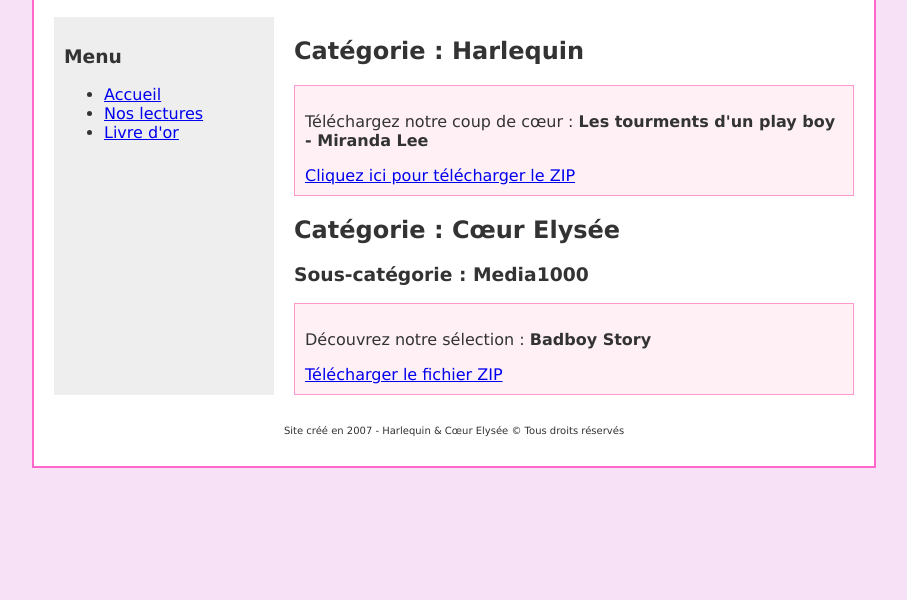
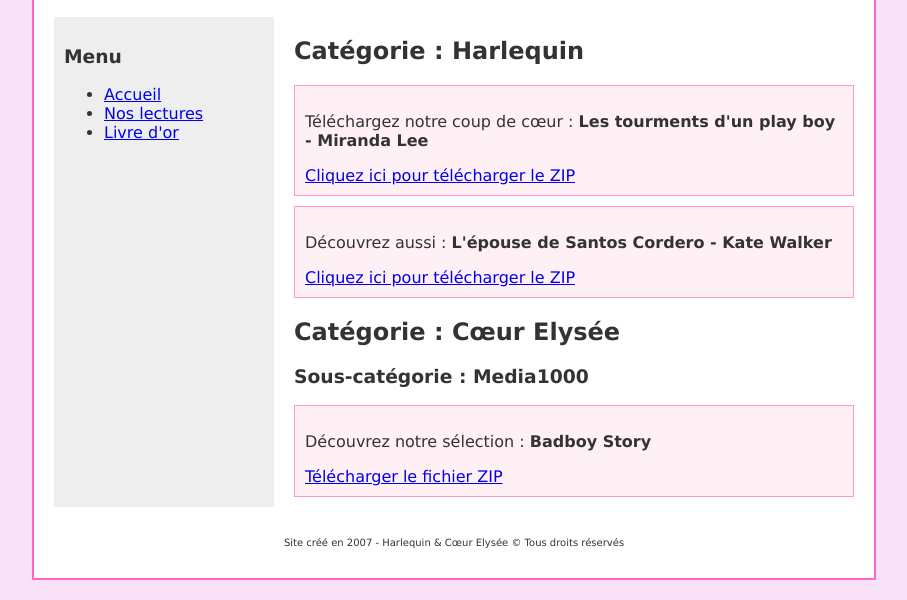
Before and after one commit to 3618-itel/Harlequin-perso_neuf.com, a plain HTML site: page index.htm in a window 1280 px wide. Shown: the part 302-902 px from the top of the page, without its empty margins (186-1093 px from the left). Before the commit the page ends 800 px from the top, so only its background shows below. Drawn offline with Linux system fonts and the light colour scheme.

Commit message:
Update index.htm

```diff
--- a/index.htm
+++ b/index.htm
@@ -13,7 +13,7 @@
         .content { display: flex; }
         .sidebar { width: 200px; background: #eee; padding: 10px; margin-right: 20px; }
         .main { flex: 1; }
-        .download-box { background: #fff0f5; border: 1px solid #ff99cc; padding: 10px; margin-top: 10px; }
+        .download-box { background: #fff0f5; border: 1px solid #ff99cc; padding: 10px; margin-top: 10px; margin-bottom: 10px; }
         footer { text-align: center; font-size: 10px; margin-top: 30px; }
     </style>
 </head>
@@ -42,6 +42,10 @@
                 <p>Téléchargez notre coup de cœur : <strong>Les tourments d'un play boy - Miranda Lee</strong></p>
                 <a href="https://www.mediafire.com/file/omz7f7k6ywnlmgv/Les_tourments_Dun_play_boy-Miranda_Lee.zip/file" target="_blank">Cliquez ici pour télécharger le ZIP</a>
             </div>
+            <div class="download-box">
+                <p>Découvrez aussi : <strong>L'épouse de Santos Cordero - Kate Walker</strong></p>
+                <a href="https://www.mediafire.com/file/97u0r85im95dj2x/L'epouse+de+Santos+Cordero+-+Kate+Walker.zip/file" target="_blank">Cliquez ici pour télécharger le ZIP</a>
+            </div>
 
             <h2>Catégorie : Cœur Elysée</h2>
             <h3>Sous-catégorie : Media1000</h3>
```
